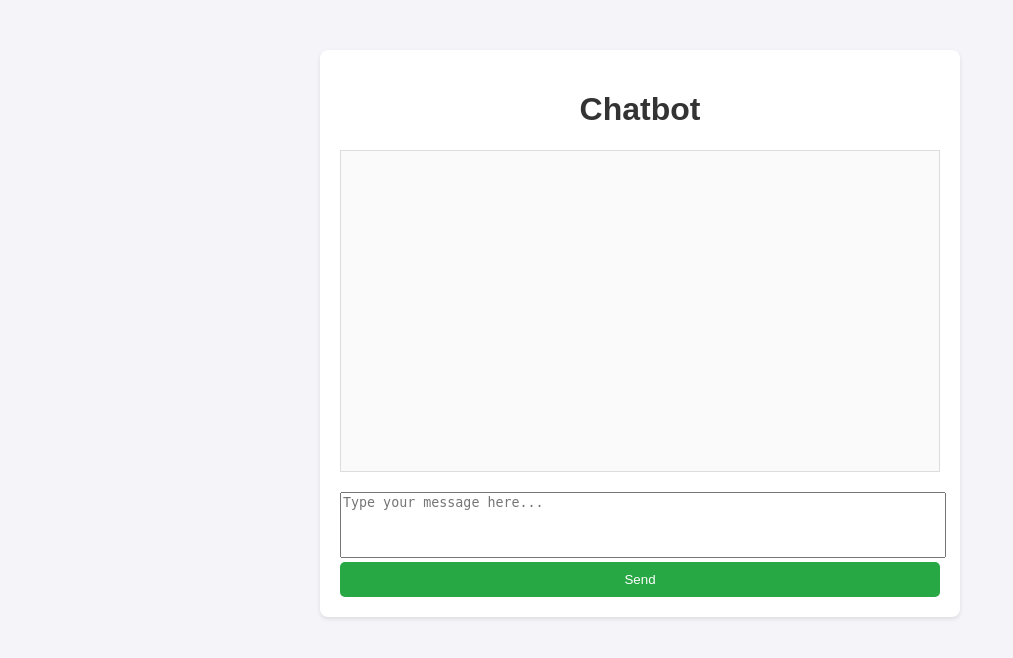
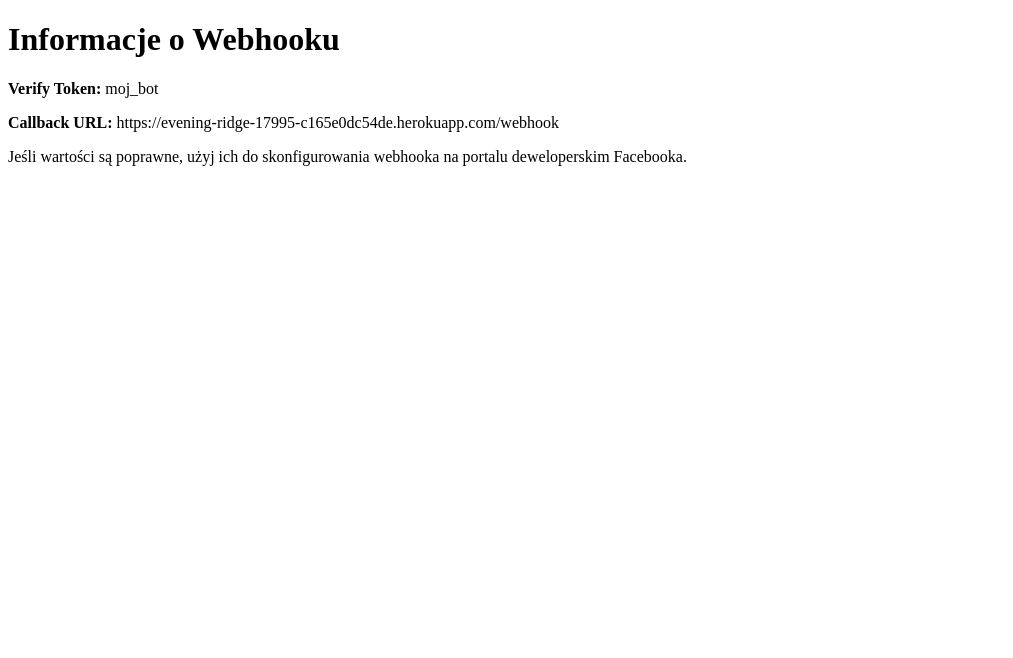
Before and after one commit to Mikele-Kochas/CognitusChatbot, a Flask app: page / in a window 1280 px wide. Shown: the top 658 px of the page, without its empty margins (0-1013 px from the left). Run offline with Flask 3, Linux system fonts and the light colour scheme.

Commit message:
Update index.html

```diff
--- a/templates/index.html
+++ b/templates/index.html
@@ -1,107 +1,18 @@
 <!DOCTYPE html>
-<html lang="en">
+<html lang="pl">
 <head>
     <meta charset="UTF-8">
     <meta name="viewport" content="width=device-width, initial-scale=1.0">
-    <title>Chatbot</title>
-    <style>
-        body {
-            font-family: Arial, sans-serif;
-            margin: 0;
-            padding: 0;
-            background-color: #f4f4f9;
-        }
-        .container {
-            max-width: 600px;
-            margin: 50px auto;
-            background: #fff;
-            padding: 20px;
-            border-radius: 8px;
-            box-shadow: 0 2px 4px rgba(0, 0, 0, 0.1);
-        }
-        h1 {
-            text-align: center;
-            color: #333;
-        }
-        .chat-box {
-            border: 1px solid #ddd;
-            padding: 10px;
-            margin-bottom: 20px;
-            height: 300px;
-            overflow-y: auto;
-            background: #fafafa;
-        }
-        .chat-box .message {
-            margin: 5px 0;
-        }
-        .chat-box .message.user {
-            text-align: right;
-            color: blue;
-        }
-        .chat-box .message.bot {
-            text-align: left;
-            color: green;
-        }
-        textarea {
-            width: 100%;
-            height: 60px;
-            resize: none;
-        }
-        button {
-            width: 100%;
-            padding: 10px;
-            background-color: #28a745;
-            color: #fff;
-            border: none;
-            border-radius: 5px;
-            cursor: pointer;
-        }
-        button:hover {
-            background-color: #218838;
-        }
-    </style>
+    <title>Webhook Info</title>
 </head>
 <body>
-    <div class="container">
-        <h1>Chatbot</h1>
-        <div class="chat-box" id="chat-box"></div>
-        <textarea id="user-input" placeholder="Type your message here..."></textarea>
-        <button onclick="sendMessage()">Send</button>
-    </div>
+    <h1>Informacje o Webhooku</h1>
 
-    <script>
-        function sendMessage() {
-            const userInput = document.getElementById('user-input').value;
-            if (!userInput) return;
+    <p><strong>Verify Token:</strong> {{ verify_token }}</p>
+    <p><strong>Callback URL:</strong> {{ callback_url }}</p>
 
-            const chatBox = document.getElementById('chat-box');
-            const userMessage = document.createElement('div');
-            userMessage.className = 'message user';
-            userMessage.textContent = userInput;
-            chatBox.appendChild(userMessage);
-
-            document.getElementById('user-input').value = '';
-
-            fetch('/ask', {
-                method: 'POST',
-                headers: {
-                    'Content-Type': 'application/json'
-                },
-                body: JSON.stringify({ input: userInput })
-            })
-            .then(response => response.json())
-            .then(data => {
-                const botMessage = document.createElement('div');
-                botMessage.className = 'message bot';
-                botMessage.textContent = data.response;
-                chatBox.appendChild(botMessage);
-
-                chatBox.scrollTop = chatBox.scrollHeight; // Auto-scroll to the bottom
-            })
-            .catch(err => {
-                console.error('Error:', err);
-            });
-        }
-    </script>
+    <p>
+        Jeśli wartości są poprawne, użyj ich do skonfigurowania webhooka na portalu deweloperskim Facebooka.
+    </p>
 </body>
 </html>
```
